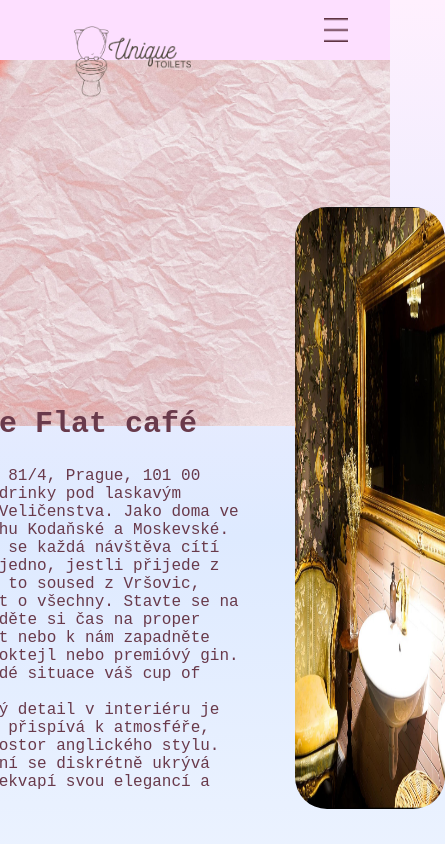
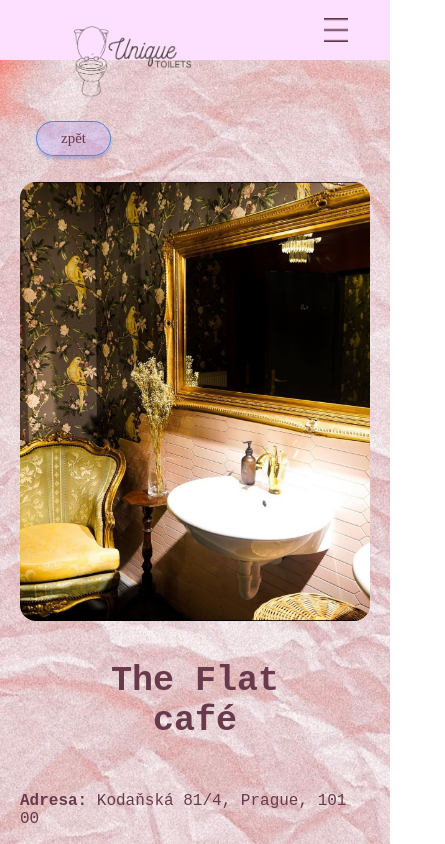
Before and after one commit to barboranovakova/unikatni-zachody, a React (Vite) app: page /map/1 in a window 390 px wide. Shown: the top 844 px of the page, 445 px wide, since content can reach past the window. Built offline with nearby package versions, Linux system fonts and the light colour scheme; a web font is replaced by a local one.

Commit message:
css mapa detail mobil

```diff
--- a/src/pages/MapDetail/MapDetail.css
+++ b/src/pages/MapDetail/MapDetail.css
@@ -4,6 +4,13 @@
 
 
 
+}
+
+h3 {
+  font-size: 40px;
+  text-align: center;
+  align-self: center;
+  color: #693A4B;
 }
 
 .detail_obsah {
@@ -17,13 +24,18 @@
   height: 100vh;
   background-image: url("../../../assets/pozadi.jpeg");
   display: flex;
-  flex-direction: column;
+  flex-direction: row;
   align-items: center;
   background-size: 120%;
   background-repeat: no-repeat;
 
 }
 
+.text_container-detail {
+  display: flex;
+  flex-direction: column;
+
+}
 
 
 @media (min-width: 840px) {
@@ -33,12 +45,12 @@
 
   .text_container {
     display: flex;
-    flex-direction: column;
+    flex-direction: row-reverse;
     gap: 30px;
   }
 }
 
-.text_container h1 {
+.text_container h3 {
 
 
   width: 450px;
@@ -75,3 +87,69 @@
   top: -150px;
   left: 50px;
 }
+
+@media (max-width: 420px) {
+
+  h3 {
+    display: flex;
+    justify-content: center;
+    padding-right: 15%;
+    padding-left: 15%;
+
+
+
+    font-size: 35px;
+    width: auto;
+
+
+
+    text-align: center;
+    color: #693A4B;
+    display: flex;
+
+
+
+  }
+
+  .detail_container img {
+    max-width: 100%;
+
+    border-radius: 1rem;
+    margin-top: 10%;
+  }
+
+  .detail_obsah {
+    margin: 20px;
+    /* Menší okraje pro mobilní zařízení */
+    display: flex;
+    flex-direction: column;
+    /* Změna směru na sloupec pro mobilní zařízení */
+  }
+
+  .detail_container {
+    height: auto;
+    /* Výška auto pro lepší skrolování */
+    background-size: cover;
+    /* Změna na cover pro lepší pokrytí pozadí */
+    background-repeat: no-repeat;
+    display: flex;
+    flex-direction: column;
+  }
+
+
+
+  .text_container p {
+    margin: 20px;
+
+
+  }
+
+  .zpet {
+    top: 45px;
+    left: 20px;
+
+    align-self: flex-start;
+  }
+
+
+}
--- a/src/pages/MapDetail/MapDetail.jsx
+++ b/src/pages/MapDetail/MapDetail.jsx
@@ -24,10 +24,13 @@ export const MapDetail = () => {
           <button onClick={handleClick} className="zpet">
             zpět
           </button>
+
           <div className="detail_obsah">
-            <img src={`../../../img/${cafeDetail.img}`} />
             <div className="text_container">
-              <h1>{cafeDetail.place}</h1>
+              <img src={`../../../img/${cafeDetail.img}`} />
+            </div>
+            <div className="text_container-detail">
+              <h3>{cafeDetail.place}</h3>
               <p>
                 <strong>Adresa: </strong>
                 {cafeDetail.address}
```
